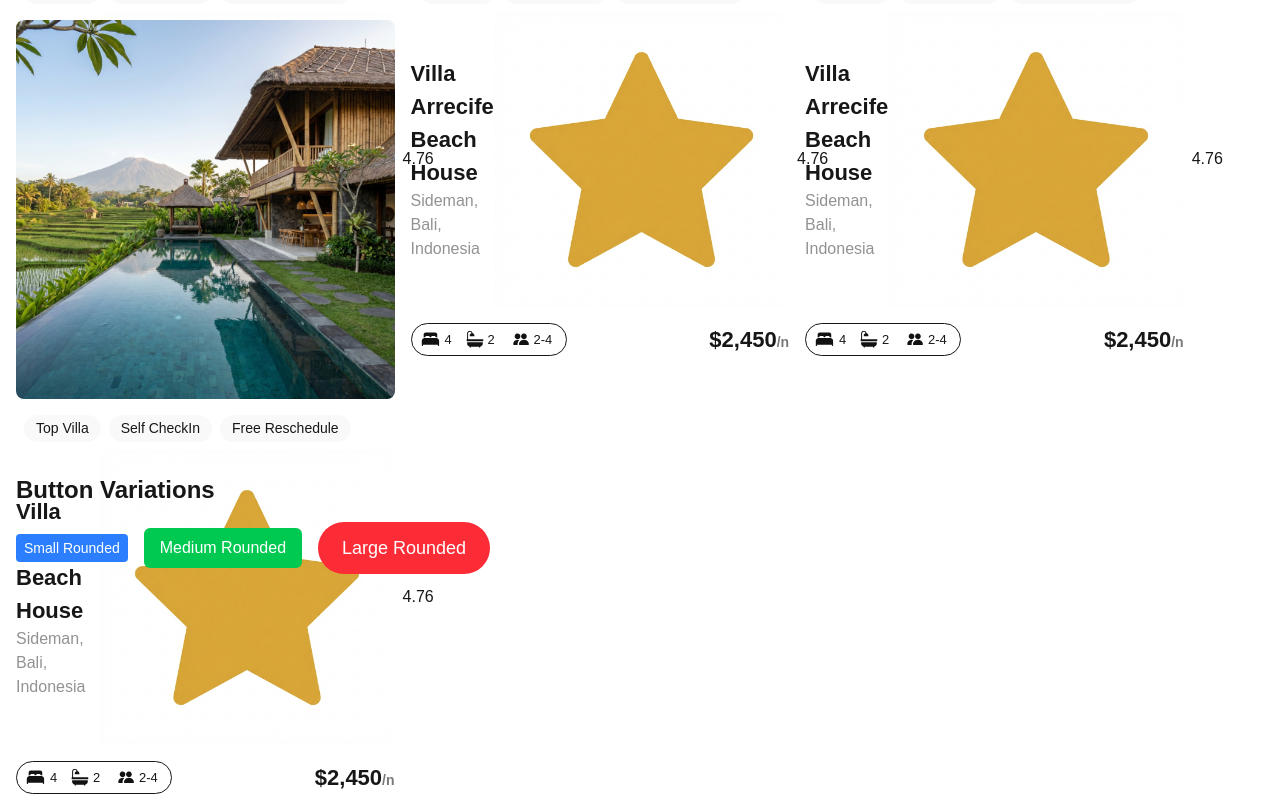
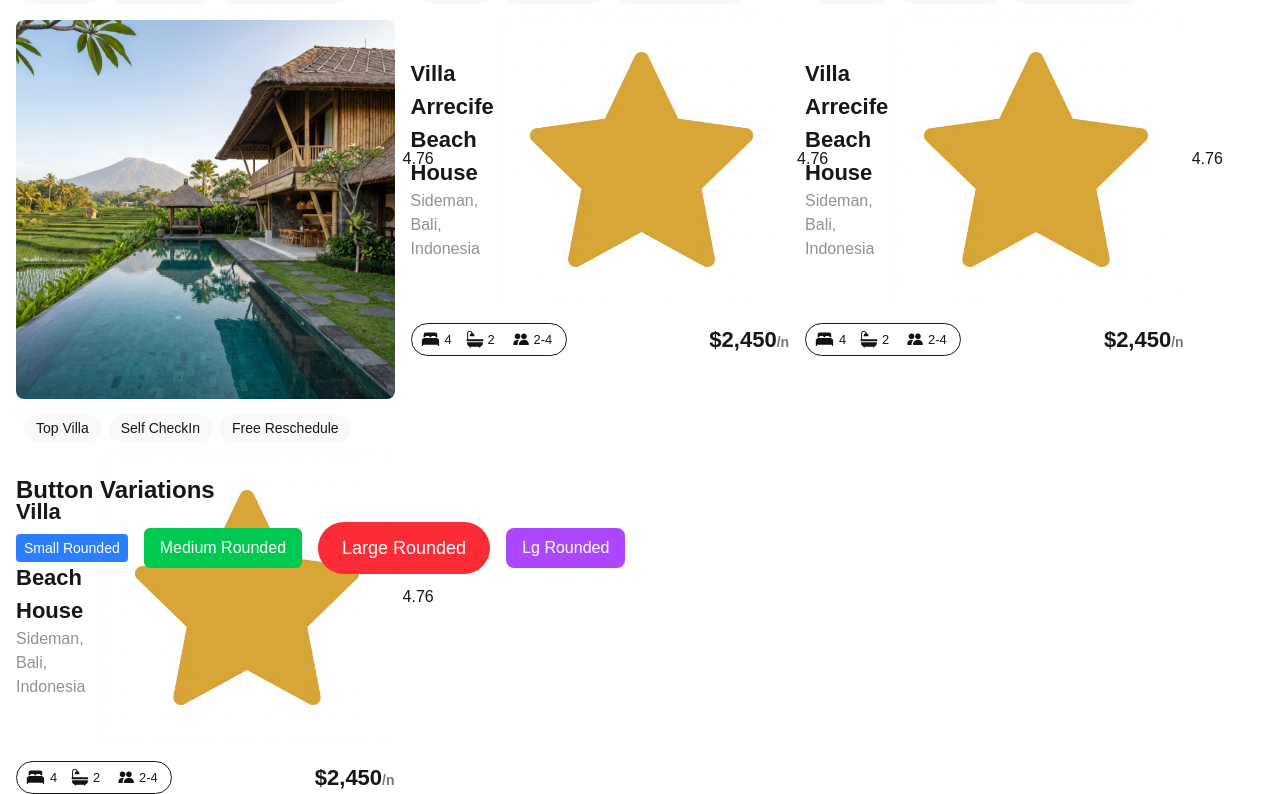
Before and after one commit to SamHez/alx-project-0x00-setup, a Next.js app in the folder alx-project-0x00/: page /landing in a window 1280 px wide. Shown: the part 462-1256 px from the top of the page. Built offline with nearby package versions, Linux system fonts and the light colour scheme.

Commit message:
Fix Task 6: make ButtonProps styles mandatory and add rounded-lg button

```diff
--- a/alx-project-0x00/interfaces/index.ts
+++ b/alx-project-0x00/interfaces/index.ts
@@ -4,5 +4,5 @@ export interface PillProps {
 
 export interface ButtonProps {
     title: string;
-    styles?: string;
+    styles: string;
 }
--- a/alx-project-0x00/pages/landing.tsx
+++ b/alx-project-0x00/pages/landing.tsx
@@ -19,6 +19,7 @@ const Landing: React.FC = () => {
                     <Button title="Small Rounded" styles="bg-blue-500 text-white px-2 py-1 text-sm rounded-sm" />
                     <Button title="Medium Rounded" styles="bg-green-500 text-white px-4 py-2 text-md rounded-md" />
                     <Button title="Large Rounded" styles="bg-red-500 text-white px-6 py-3 text-lg rounded-full" />
+                    <Button title="Lg Rounded" styles="bg-purple-500 text-white px-4 py-2 text-md rounded-lg" />
                 </div>
             </div>
         </div>
```
